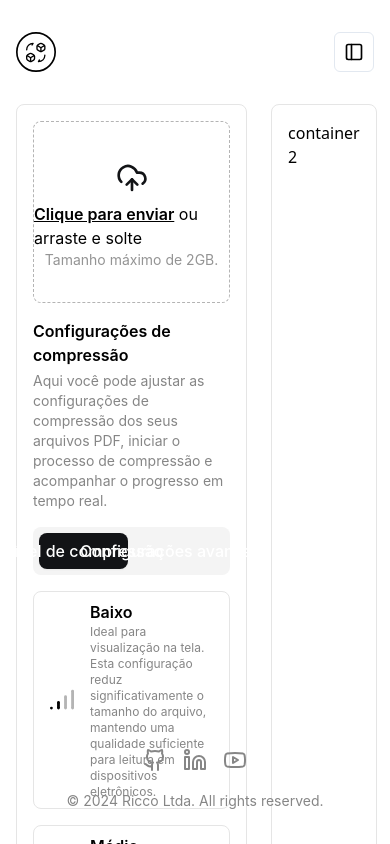
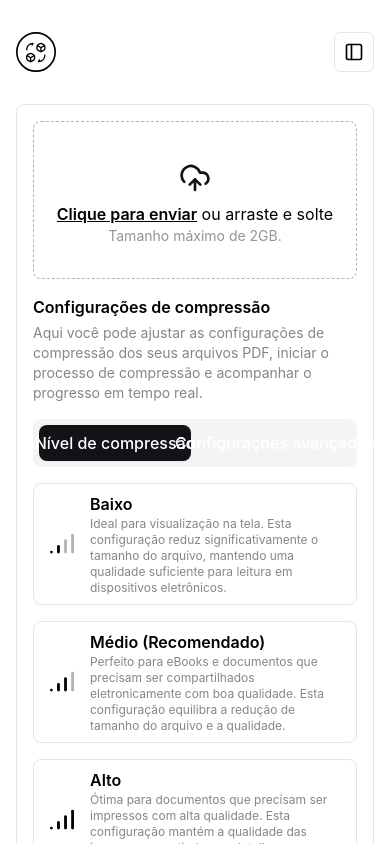
Before and after one commit to rafaeelricco/converto-app, a Next.js app: page /pt/compression in a window 390 px wide. Shown: the top 844 px of the page. Built offline with nearby package versions, Linux system fonts and the light colour scheme; a web font is replaced by a local one.

Commit message:
feat(compression-area): added breakpoints to mobile

```diff
--- a/src/features/compression/compression.tsx
+++ b/src/features/compression/compression.tsx
@@ -1,8 +1,8 @@
 'use client'
 
 import * as Icon from '@/components/svgs/compression-level'
+
 import { Button } from '@/components/ui/button'
-
 import { Dropzone } from '@/components/ui/dropzone'
 import { Tabs, TabsContent, TabsList, TabsTrigger } from '@/components/ui/tabs'
 import { cn } from '@/lib/utils'
@@ -18,7 +18,7 @@ enum TabOptions {
 const CompressionArea: React.FC<HomeProps> = ({ dictionary }: HomeProps) => {
    return (
       <React.Fragment>
-         <div className="container grid grid-cols-[0.75fr_1fr] gap-6">
+         <div className="container grid gap-6 lg:grid-cols-[0.75fr_1fr]">
             <div className="space-y-4 rounded-lg border border-white-250 p-4">
                <Dropzone />
                <div className="flex flex-1 flex-col gap-4">
--- a/src/features/compression/layout.tsx
+++ b/src/features/compression/layout.tsx
@@ -20,10 +20,10 @@ export default async function CompressionAreaLayout({
             title="Área de compressão | Transformar seus arquivos é simples e rápido."
             description="A solução gratuita para todas as suas necessidades de conversão de arquivos."
          />
-         <div className="relative grid h-screen content-between overflow-hidden">
+         <div className="relative grid min-h-screen content-between overflow-hidden">
             <Header dictionary={dictionary} />
             {children}
-            <div className="h-[98px]">
+            <div className="mt-8 h-[98px] lg:mt-0">
                <Footer dictionary={dictionary} />
             </div>
          </div>
--- a/tailwind.config.ts
+++ b/tailwind.config.ts
@@ -7,15 +7,15 @@ const config = {
    theme: {
       container: {
          center: true,
-         padding: '2rem',
-         screens: {
-            '2xl': '1400px'
-         }
+         padding: '2rem'
       },
       extend: {
          container: {
             center: true,
-            padding: '1rem'
+            padding: '1rem',
+            screens: {
+               '2xl': '1636px'
+            }
          },
          fontFamily: {
             'atyp-text': ['Atyp Text', 'sans-serif'],
```
